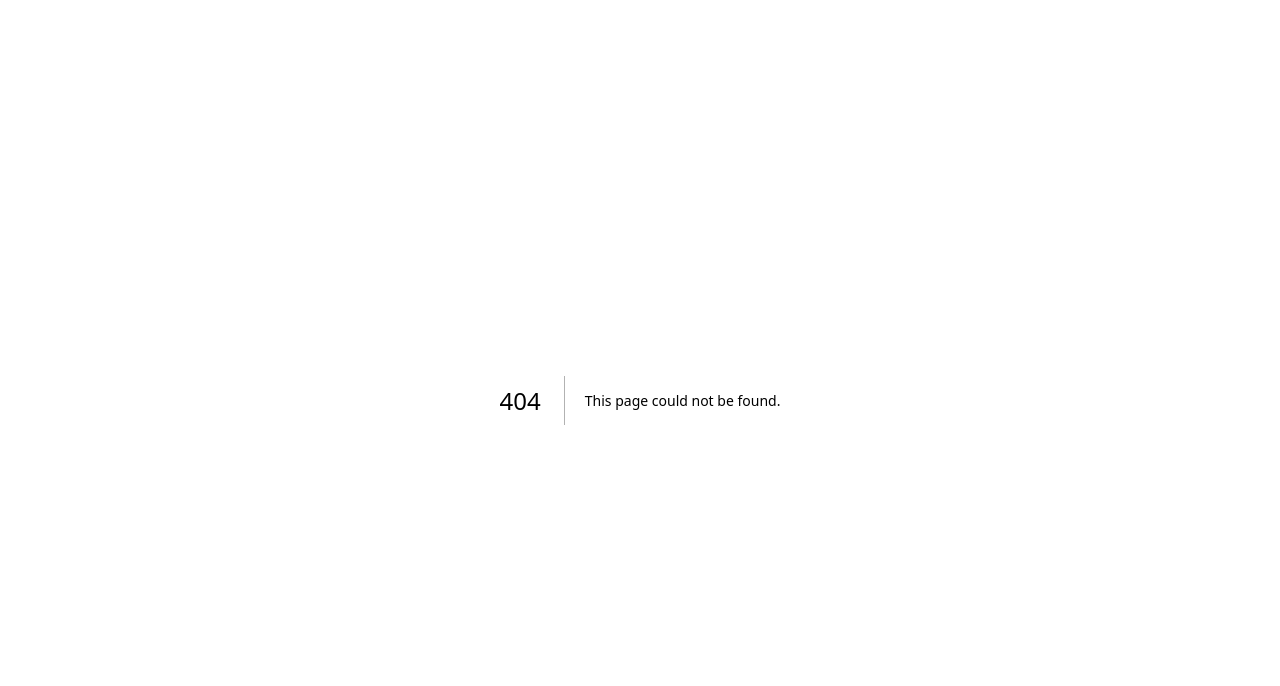
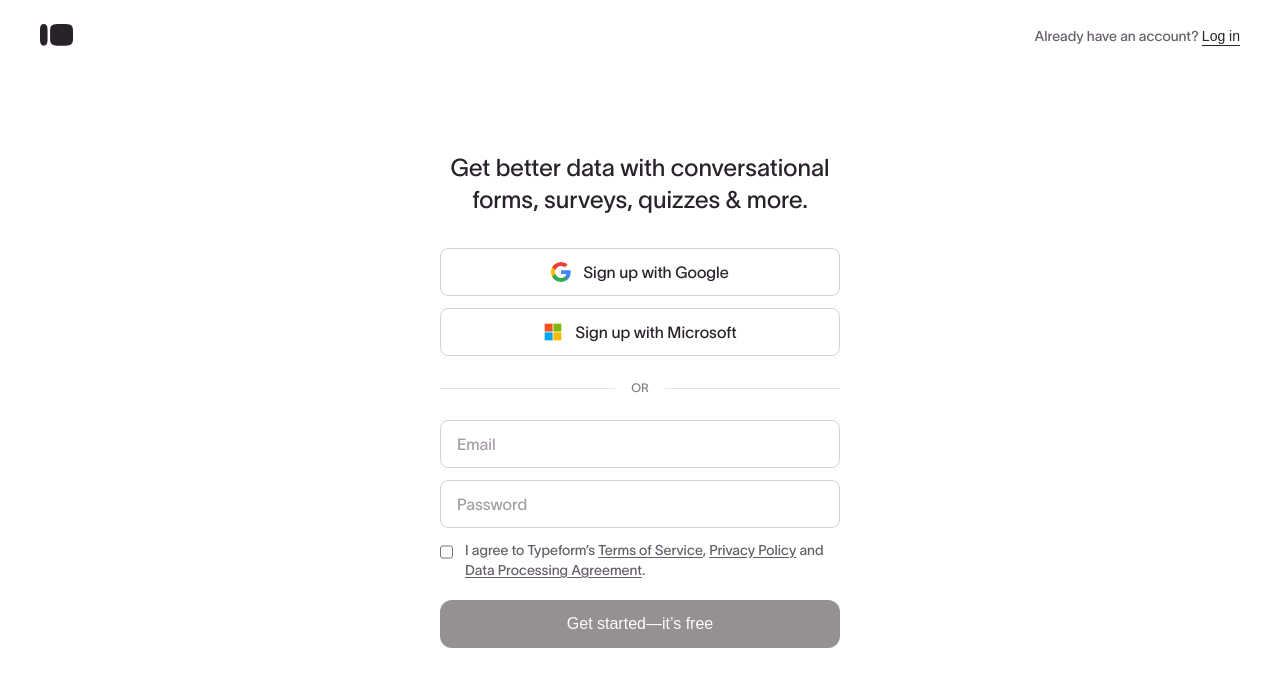
Before and after one commit to KanavMahajan001/typeform-clone, a Next.js app in the folder frontend/: page /signup in a window 1280 px wide. Before the commit this address had no page. Shown: the top 686 px of the page. Built offline with nearby package versions, Linux system fonts and the light colour scheme; a web font is replaced by a local one.

Commit message:
Add login and signup pages

```diff
--- /dev/null
+++ b/frontend/src/app/login/page.tsx
@@ -0,0 +1,8 @@
+import type { Metadata } from "next";
+import { AuthPage } from "@/components/auth/AuthPage";
+
+export const metadata: Metadata = { title: "Log in | Typeform" };
+
+export default function LoginPage() {
+  return <AuthPage mode="login" />;
+}
--- /dev/null
+++ b/frontend/src/app/signup/page.tsx
@@ -0,0 +1,8 @@
+import type { Metadata } from "next";
+import { AuthPage } from "@/components/auth/AuthPage";
+
+export const metadata: Metadata = { title: "Sign up | Typeform" };
+
+export default function SignupPage() {
+  return <AuthPage mode="signup" />;
+}
--- /dev/null
+++ b/frontend/src/components/auth/AuthPage.tsx
@@ -0,0 +1,137 @@
+"use client";
+
+import Link from "next/link";
+import { useRouter } from "next/navigation";
+import { useState, type FormEvent } from "react";
+import { comingSoon } from "@/lib/links";
+import { Logo } from "@/components/landing/Logo";
+
+type Mode = "login" | "signup";
+
+const COPY: Record<Mode, { title: string; subtitle?: string; submit: string; switchText: string; switchLabel: string; switchHref: string }> = {
+  login: {
+    title: "Hello, who’s this?",
+    subtitle: "Log in to Typeform",
+    submit: "Log in",
+    switchText: "Don’t have an account?",
+    switchLabel: "Sign up",
+    switchHref: "/signup",
+  },
+  signup: {
+    title: "Get better data with conversational forms, surveys, quizzes & more.",
+    submit: "Get started—it’s free",
+    switchText: "Already have an account?",
+    switchLabel: "Log in",
+    switchHref: "/login",
+  },
+};
+
+function GoogleIcon() {
+  return (
+    <svg viewBox="0 0 24 24" className="h-5 w-5" aria-hidden="true">
+      <path fill="#4285F4" d="M23.5 12.3c0-.8-.1-1.6-.2-2.3H12v4.5h6.5a5.6 5.6 0 0 1-2.4 3.6v3h3.9c2.2-2.1 3.5-5.1 3.5-8.8Z" />
+      <path fill="#34A853" d="M12 24c3.2 0 6-1.1 7.9-2.9l-3.9-3c-1.1.7-2.4 1.2-4 1.2-3.1 0-5.7-2.1-6.7-4.9H1.3v3.1A12 12 0 0 0 12 24Z" />
+      <path fill="#FBBC05" d="M5.3 14.4a7.2 7.2 0 0 1 0-4.8V6.5H1.3a12 12 0 0 0 0 10.9l4-3Z" />
+      <path fill="#EA4335" d="M12 4.7c1.8 0 3.3.6 4.6 1.8l3.4-3.4A12 12 0 0 0 1.3 6.5l4 3.1c1-2.8 3.6-4.9 6.7-4.9Z" />
+    </svg>
+  );
+}
+
+function MicrosoftIcon() {
+  return (
+    <svg viewBox="0 0 24 24" className="h-5 w-5" aria-hidden="true">
+      <path fill="#F25022" d="M2 2h9.5v9.5H2z" />
+      <path fill="#7FBA00" d="M12.5 2H22v9.5h-9.5z" />
+      <path fill="#00A4EF" d="M2 12.5h9.5V22H2z" />
+      <path fill="#FFB900" d="M12.5 12.5H22V22h-9.5z" />
+    </svg>
+  );
+}
+
+const FIELD = "h-12 w-full rounded-lg border border-ink-300 px-4 text-base outline-none transition-colors placeholder:text-ink-500 focus:border-ink";
+
+export function AuthPage({ mode }: { mode: Mode }) {
+  const router = useRouter();
+  const copy = COPY[mode];
+  const verb = mode === "login" ? "Log in" : "Sign up";
+  const [agreed, setAgreed] = useState(mode === "login");
+
+  const submit = (event: FormEvent) => {
+    event.preventDefault();
+    router.push("/forms");
+  };
+
+  return (
+    <div className="flex min-h-screen flex-col bg-white text-ink">
+      <header className="flex h-[4.5rem] items-center justify-between px-6 lg:px-10">
+        <Logo />
+        <p className="text-sm text-ink-700">
+          {copy.switchText}{" "}
+          <Link href={copy.switchHref} className="font-medium text-ink underline underline-offset-4">
+            {copy.switchLabel}
+          </Link>
+        </p>
+      </header>
+      <main className="flex flex-1 flex-col items-center px-6 py-12 lg:py-20">
+        <div className="rise w-full max-w-[25rem] text-center">
+          <h1 className={mode === "login" ? "heading-four" : "text-2xl leading-8"}>{copy.title}</h1>
+          {copy.subtitle && <p className="mt-2 text-base text-ink-700">{copy.subtitle}</p>}
+          <div className="mt-8 flex flex-col gap-3">
+            <button type="button" onClick={() => comingSoon("Google sign-in")} className="flex h-12 items-center justify-center gap-3 rounded-lg border border-ink-300 text-base hover:bg-ink-50">
+              <GoogleIcon />
+              {verb} with Google
+            </button>
+            <button type="button" onClick={() => comingSoon("Microsoft sign-in")} className="flex h-12 items-center justify-center gap-3 rounded-lg border border-ink-300 text-base hover:bg-ink-50">
+              <MicrosoftIcon />
+              {verb} with Microsoft
+            </button>
+          </div>
+          <div className="my-6 flex items-center gap-4 text-xs text-ink-600">
+            <span className="h-px flex-1 bg-ink-200" />
+            OR
+            <span className="h-px flex-1 bg-ink-200" />
+          </div>
+          <form onSubmit={submit} className="flex flex-col gap-3 text-left">
+            <input type="email" required placeholder="Email" aria-label="Email" autoComplete="email" className={FIELD} />
+            <input
+              type="password"
+              required
+              minLength={mode === "signup" ? 8 : 1}
+              placeholder="Password"
+              aria-label="Password"
+              autoComplete={mode === "login" ? "current-password" : "new-password"}
+              className={FIELD}
+            />
+            {mode === "login" ? (
+              <button type="button" onClick={() => comingSoon("Password reset")} className="self-start text-sm underline underline-offset-4">
+                Forgot password?
+              </button>
+            ) : (
+              <label className="flex cursor-pointer items-start gap-3 text-sm text-ink-700">
+                <input type="checkbox" checked={agreed} onChange={(event) => setAgreed(event.target.checked)} className="mt-1 h-4 w-4 accent-ink" />
+                <span>
+                  I agree to Typeform’s{" "}
+                  <button type="button" onClick={() => comingSoon("Terms of Service")} className="underline underline-offset-2">
+                    Terms of Service
+                  </button>
+                  ,{" "}
+                  <button type="button" onClick={() => comingSoon("Privacy Policy")} className="underline underline-offset-2">
+                    Privacy Policy
+                  </button>{" "}
+                  and{" "}
+                  <button type="button" onClick={() => comingSoon("Data Processing Agreement")} className="underline underline-offset-2">
+                    Data Processing Agreement
+                  </button>
+                  .
+                </span>
+              </label>
+            )}
+            <button type="submit" disabled={!agreed} className="btn btn-dark mt-2 w-full disabled:cursor-not-allowed disabled:opacity-50">
+              {copy.submit}
+            </button>
+          </form>
+        </div>
+      </main>
+    </div>
+  );
+}
--- a/frontend/src/components/landing/Cta.tsx
+++ b/frontend/src/components/landing/Cta.tsx
@@ -21,7 +21,7 @@
           <br />
           All in Typeform.
         </h2>
-        <Link href="/forms" className="btn btn-light mt-1">
+        <Link href="/signup" className="btn btn-light mt-1">
           Get started—it’s free
         </Link>
       </div>
--- a/frontend/src/components/landing/Header.tsx
+++ b/frontend/src/components/landing/Header.tsx
@@ -114,7 +114,7 @@
       </ul>
       <div className="mt-auto flex h-32 flex-none flex-col items-center justify-center gap-4 bg-ink-25 text-base text-ink" onClick={onClose}>
         <NavLink label="Contact sales" />
-        <Link href="/forms">Log in</Link>
+        <Link href="/login">Log in</Link>
       </div>
     </div>
   );
@@ -147,11 +147,11 @@
           </ul>
         </nav>
         <div className="ml-auto flex items-center gap-3">
-          <Link href="/forms" className="hidden px-3 text-base lg:block">
+          <Link href="/login" className="hidden px-3 text-base lg:block">
             Log in
           </Link>
           <NavLink label="Contact sales" className="btn btn-outline hidden text-base lg:inline-flex" />
-          <Link href="/forms" className="btn btn-light min-h-10 min-w-0 px-5 text-base">
+          <Link href="/signup" className="btn btn-light min-h-10 min-w-0 px-5 text-base">
             Sign up
           </Link>
           <button
--- a/frontend/src/components/workspace/TopBar.tsx
+++ b/frontend/src/components/workspace/TopBar.tsx
@@ -1,13 +1,17 @@
 "use client";
 
+import { useRouter } from "next/navigation";
 import { LogoIcon } from "@/components/landing/Logo";
 import { Button } from "@/components/ui/Button";
 import { BrushIcon, ChevronDownIcon, HelpIcon, IntegrationsIcon } from "@/components/ui/Icons";
+import { Menu } from "@/components/ui/Menu";
 import { comingSoon } from "@/lib/links";
 
 const soon = (feature: string) => () => comingSoon(feature);
 
 export function TopBar() {
+  const router = useRouter();
+
   return (
     <header className="flex h-16 items-center justify-between px-4 lg:px-6">
       <div className="flex items-center gap-3">
@@ -32,9 +36,17 @@
         <Button variant="ghost" aria-label="Help" onClick={soon("Help center")} className="px-2">
           <HelpIcon width={20} height={20} />
         </Button>
-        <span className="ml-2 flex h-9 w-9 items-center justify-center rounded-full bg-[#dde8f7] text-sm font-medium text-[#1f4e8c]">
-          KM
-        </span>
+        <Menu
+          trigger={
+            <button type="button" aria-label="Account" className="ml-2 flex h-9 w-9 items-center justify-center rounded-full bg-[#dde8f7] text-sm font-medium text-[#1f4e8c]">
+              KM
+            </button>
+          }
+          items={[
+            { label: "Account settings", onSelect: soon("Account settings") },
+            { label: "Log out", onSelect: () => router.push("/") },
+          ]}
+        />
       </div>
     </header>
   );
```
Also changed, not shown: 2 other files (tests, documents, lock files or other folders).
